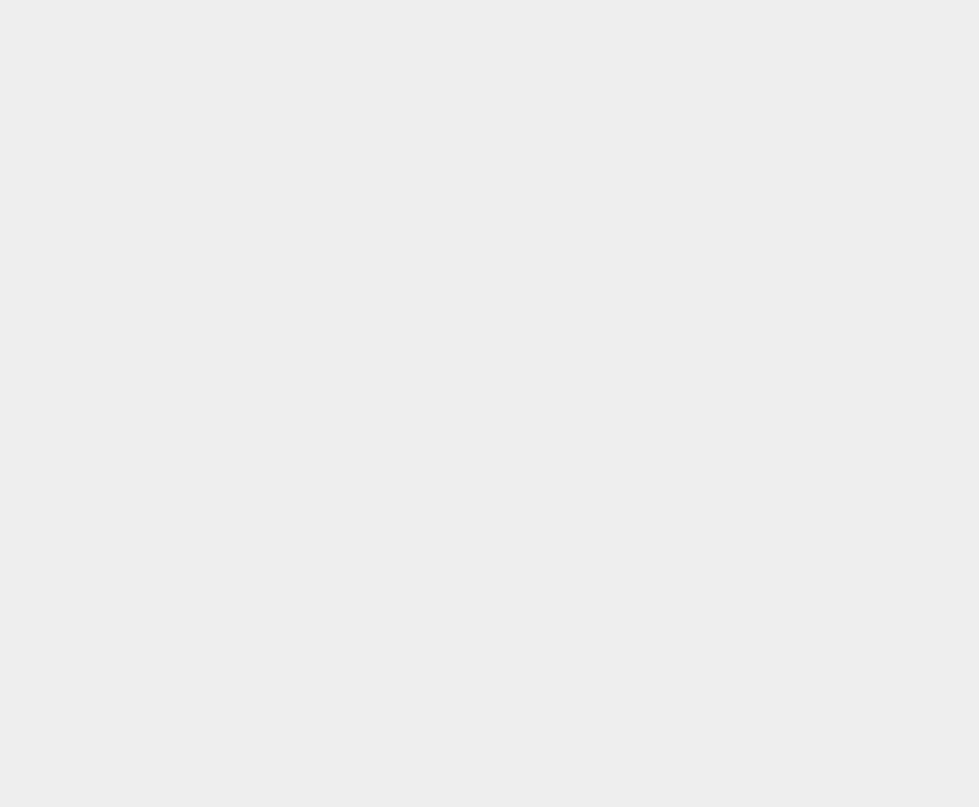
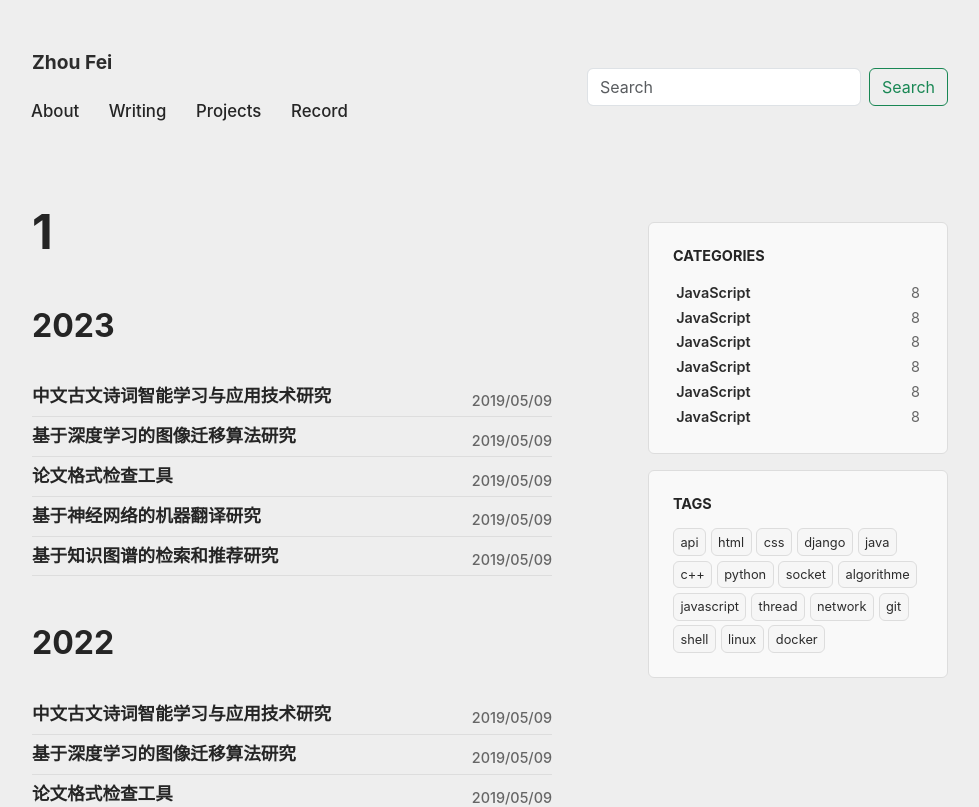
Before and after one commit to ZzfToT/zzfsite, a React (Create React App) app: page /tag/1 in a window 1280 px wide. Before the commit this address had no page. Shown: the top 807 px of the page, without its empty margins (150-1129 px from the left). Built offline with nearby package versions, Linux system fonts and the light colour scheme.

Commit message:
update projectpage and writing router

```diff
--- a/src/App.jsx
+++ b/src/App.jsx
@@ -1,7 +1,12 @@
 import './App.css';
 import HomePage from './homepage/homepage';
 import Writing from './writing/writing';
+import Term from './termpage/term';
+import TagPage from './tagpage/tagpage';
+import ProjectPage from "./projectspage/projectspage";
+
 import { Route, Routes } from 'react-router-dom';
+
 
 function App() {
   return (
@@ -10,7 +15,10 @@ function App() {
         <Route path='/' element={<HomePage/>}></Route>
         <Route path="/about" element={<HomePage/>}></Route>
         <Route path="/writing" element={<Writing/>}></Route>
+        <Route path="/projects" element={<ProjectPage/>}></Route>
         <Route path="/record" element={<HomePage/>}></Route>
+        <Route path="/categories/:category" element={<Term/>}></Route>
+        <Route path="/tag/:tagname" element={<TagPage/>}></Route>
       </Routes>
     </div>
   );
--- a/src/writing/article_content.jsx
+++ b/src/article_content/article_content.jsx
@@ -7,7 +7,7 @@ class ArticleContent extends Component {
     return (
       <div className="article-content">
         <header>
-          <h1 className="PageTitle">Writing</h1>
+          <h1 className="PageTitle">{this.props.title}</h1>
           <ItemSection title="2023" titleright="" showyear="false" />
           <ItemSection title="2022" titleright="" showyear="false" />
           <ItemSection title="2021" titleright="" showyear="false" />
--- a/src/nav/nav.jsx
+++ b/src/nav/nav.jsx
@@ -43,7 +43,7 @@ class Nav extends Component {
                 </Link>
               </div>
               <div className="nav-item-outer">
-                <Link to="/" className="project item">
+                <Link to="/projects" className="project item">
                     <span>Projects</span>
                 </Link>
               </div>
--- a/src/projectlist/projectlist.jsx
+++ b/src/projectlist/projectlist.jsx
@@ -6,12 +6,13 @@ class ProjectList extends Component {
   render() {
     return (
       <section className="mt-5">
+        {this.props.title &&
         <div className="GridSection d-flex justify-content-between">
           <h2 className="SectionTitle">{this.props.title}</h2>
           <a href="/">
             <button>查看所有</button>
           </a>
-        </div>
+        </div>}
         <br />
         <div className="GridSectionItems mb-5">
           <div>
--- /dev/null
+++ b/src/projectspage/projectspage.jsx
@@ -0,0 +1,24 @@
+import React, { Component } from "react";
+import Nav from "../nav/nav";
+import ProjectList from "../projectlist/projectlist";
+
+class ProjectPage extends Component {
+  state = {};
+  render() {
+    return (
+      <div id="layout">
+        <Nav></Nav>
+        <main>
+          <div className="mainbody">
+            <header>
+              <h1 className="PageTitle">Projects</h1>
+            </header>
+            <ProjectList />
+          </div>
+        </main>
+      </div>
+    );
+  }
+}
+
+export default ProjectPage;
--- /dev/null
+++ b/src/tagpage/tagpage.jsx
@@ -0,0 +1,31 @@
+import React, { Component } from "react";
+import { useParams } from "react-router-dom";
+import SidebarContent from "../sidebar/siderbar_content";
+import Nav from "../nav/nav";
+import ArticleContent from "../article_content/article_content";
+
+class TagPagec extends Component {
+  state = {};
+  render() {
+    return (
+      <div id="layout">
+        <Nav />
+        <main>
+          <div className="mainbody">
+            <div className="writing-content-grid">
+              <ArticleContent
+                title={this.props.params.tagname}
+              ></ArticleContent>
+              <SidebarContent />
+            </div>
+          </div>
+        </main>
+      </div>
+    );
+  }
+}
+
+export default function TagPage() {
+  const params = useParams();
+  return <TagPagec params={params} />;
+}
--- /dev/null
+++ b/src/termpage/term.jsx
@@ -0,0 +1,30 @@
+import React, { Component } from 'react';
+import Nav from '../nav/nav';
+import ArticleContent from '../article_content/article_content';
+import SidebarContent from '../sidebar/siderbar_content';
+import { useParams } from 'react-router-dom';
+
+class Termc extends Component {
+    state = {  }
+    render() {
+        return (
+          <div id="layout">
+            <Nav />
+            <main>
+              <div className="mainbody">
+                <div className="writing-content-grid">
+                  <ArticleContent title={this.props.params.category} />
+                  <SidebarContent />
+                </div>
+              </div>
+            </main>
+          </div>
+        );
+    }
+}
+
+export default function Term () {
+    const params = useParams();
+    console.log(params);
+    return <Termc params={params} />
+}
--- a/src/writing/writing.jsx
+++ b/src/writing/writing.jsx
@@ -1,11 +1,11 @@
 import React, { Component } from "react";
 import Nav from "../nav/nav";
-import ArticleContent from "./article_content";
-import SidebarContent from "./siderbar_content";
+import ArticleContent from "../article_content/article_content";
+import SidebarContent from "../sidebar/siderbar_content";
 import './writing.css'
 
 class Writing extends Component {
-  state = {};
+  state = {};      /*1. Jiang article list chuan gei articlecontent bi jiao hao; 2. jiang category he tag chuan gei sidebarcontent*/
   render() {
     return (
       <React.Fragment>
@@ -14,7 +14,7 @@ class Writing extends Component {
           <main>
             <div className="mainbody">
               <div className="writing-content-grid">
-                <ArticleContent />
+                <ArticleContent title="Writing" />
                 <SidebarContent />
               </div>
             </div>
```
Also changed, not shown: src/sidebar/categories.jsx (renamed from src/writing/categories.jsx), src/sidebar/siderbar_content.jsx (renamed from src/writing/siderbar_content.jsx), src/sidebar/tags.jsx (renamed from src/writing/tags.jsx).
